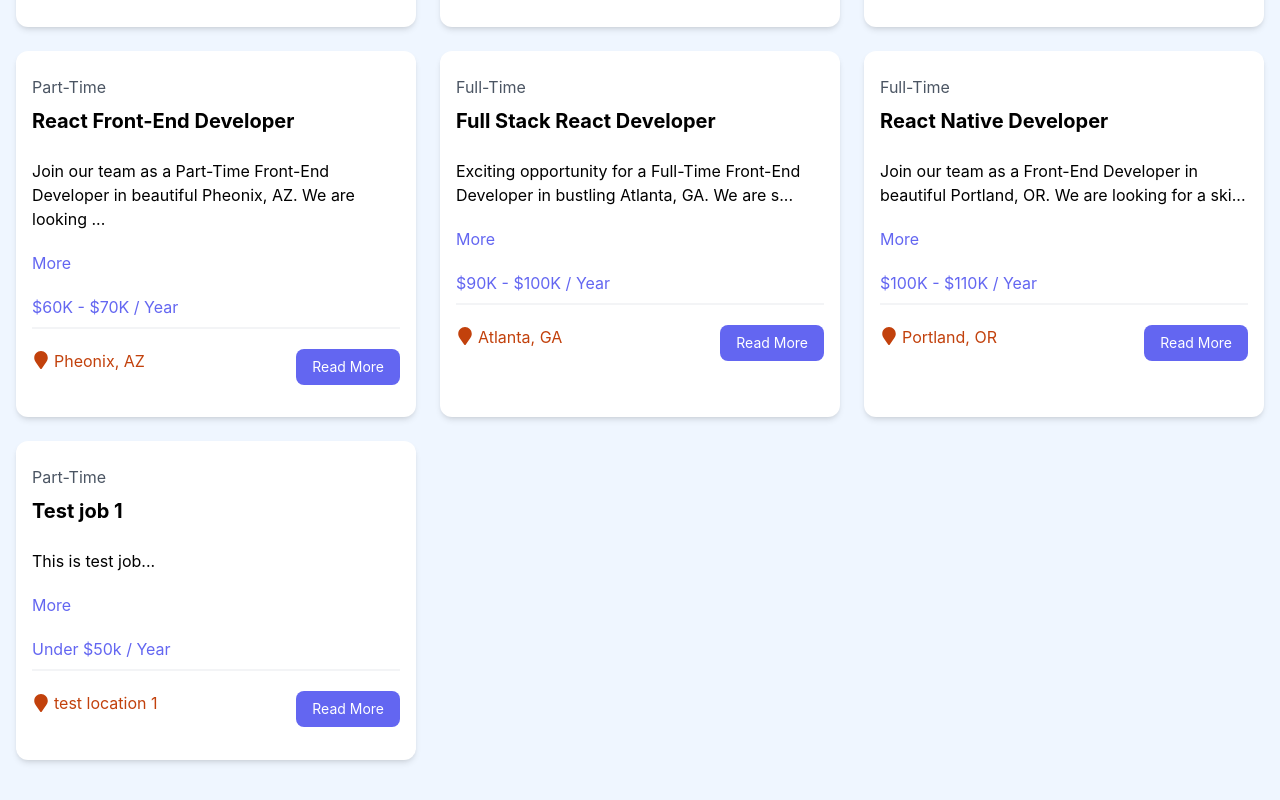
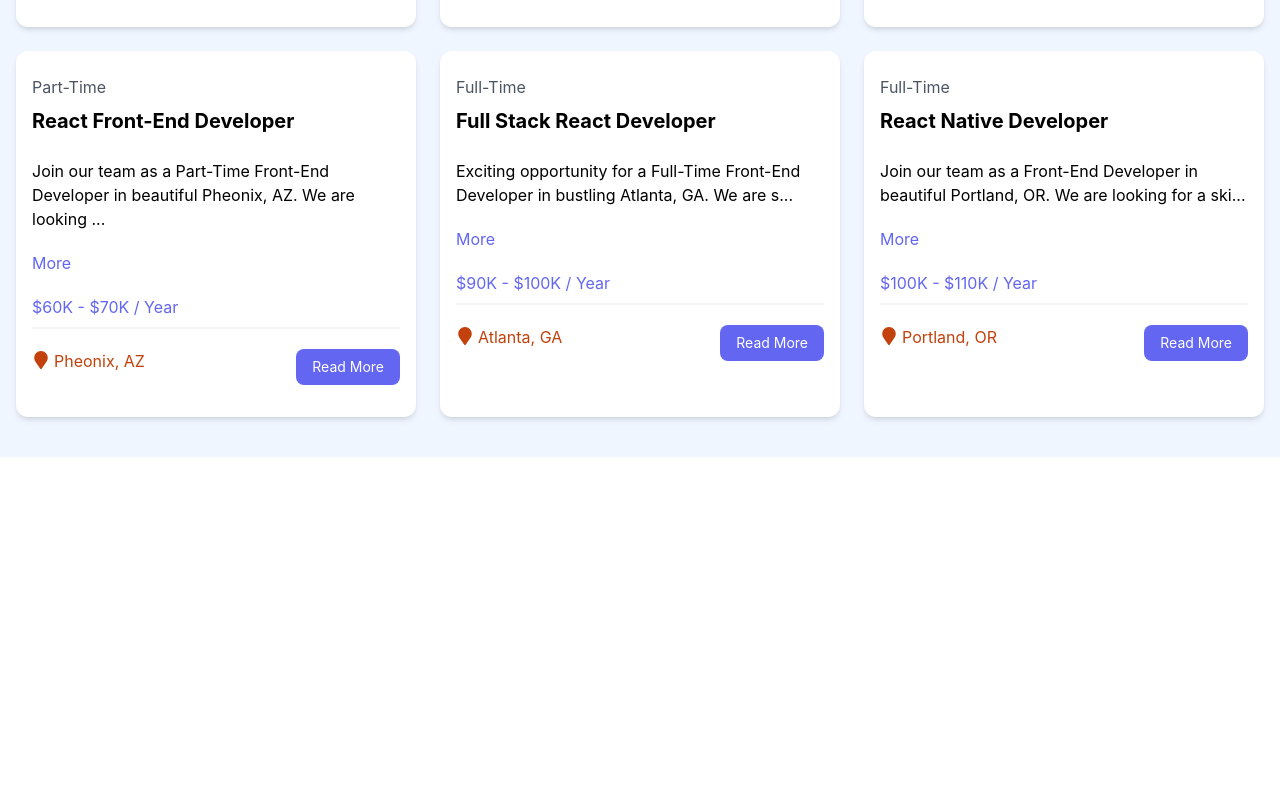
Before and after one commit to ebrahimmorkas/react-job-listing-project, a React (Create React App) app: page /jobs in a window 1280 px wide. Shown: the part 521-1321 px from the top of the page. After the commit the page ends 978 px from the top, so only its background shows below. Built offline with nearby package versions, Linux system fonts and the light colour scheme; data requests are answered from the project's data file.

Commit message:
The delete functionality of the jobs has been implemented

```diff
--- a/src/App.js
+++ b/src/App.js
@@ -20,6 +20,14 @@ function App() {
     return;
   }
 
+  const deleteJob = async (jobId) => {
+    console.log(`main ${jobId}`)
+    const res = await fetch(`http://localhost:8000/jobs/${jobId}`, {
+      method: 'DELETE',
+    })
+    return;
+  }
+
   return (
     <>
       <BrowserRouter>
@@ -27,7 +35,7 @@ function App() {
           <Route path="/" element={<NavbarLayout />}>
             <Route path="/" element={<Home />} />
             <Route path="/jobs" element={<JobsPage />} />
-            <Route path='jobs/:id' element={<SingleJobInfo />} />
+            <Route path='jobs/:id' element={<SingleJobInfo deleteJob={deleteJob}/>} />
             <Route path="*" element={<NotFoundPage />} />
             <Route path="/add-job" element={<AddJob addJob={addJob}/>} />
           </Route>
--- a/src/jobs.json
+++ b/src/jobs.json
@@ -83,20 +83,6 @@
         "contactEmail": "contact@ipsumlorem.com",
         "contactPhone": "555-555-5555"
       }
-    },
-    {
-      "id": "f4a6",
-      "title": "Test job 1",
-      "type": "Part-Time",
-      "description": "This is test job",
-      "location": "test location 1",
-      "salary": "Under $50k",
-      "company": {
-        "name": "test company name 1",
-        "description": "test company description 1",
-        "contactEmail": "test@test.com",
-        "contactPhone": "test phone number 1"
-      }
     }
   ]
 }
--- a/src/pages/SingleJobInfo.jsx
+++ b/src/pages/SingleJobInfo.jsx
@@ -1,12 +1,19 @@
 import React, { useState, useEffect } from 'react';
 import { FaArrowLeft, FaMapMarker } from 'react-icons/fa';
-import { useParams, Link } from 'react-router-dom';
+import { useParams, Link, useNavigate } from 'react-router-dom';
 import Spinners from '../components/Spinners'
 
-function SingleJobInfo() {
+function SingleJobInfo({deleteJob}) {
     const [job, setJob] = useState(null); // Initialize with null to handle loading state
     const [loading, setLoading] = useState(true)
     const { id } = useParams();
+    const navigate = useNavigate();
+
+    const deletejob = (jobId) => {
+        console.log(`from com ${jobId}`)
+        deleteJob(jobId)
+        navigate('/jobs')
+    }
 
     useEffect(() => {
         const fetchJob = async () => {
@@ -91,7 +98,7 @@ function SingleJobInfo() {
                                 >
                                     Edit Job
                                 </Link>
-                                <button
+                                <button onClick={() => {deletejob(job.id)}}
                                     className="bg-red-500 hover:bg-red-600 text-white font-bold py-2 px-4 rounded-full w-full focus:outline-none focus:shadow-outline mt-4 block"
                                 >
                                     Delete Job
```
